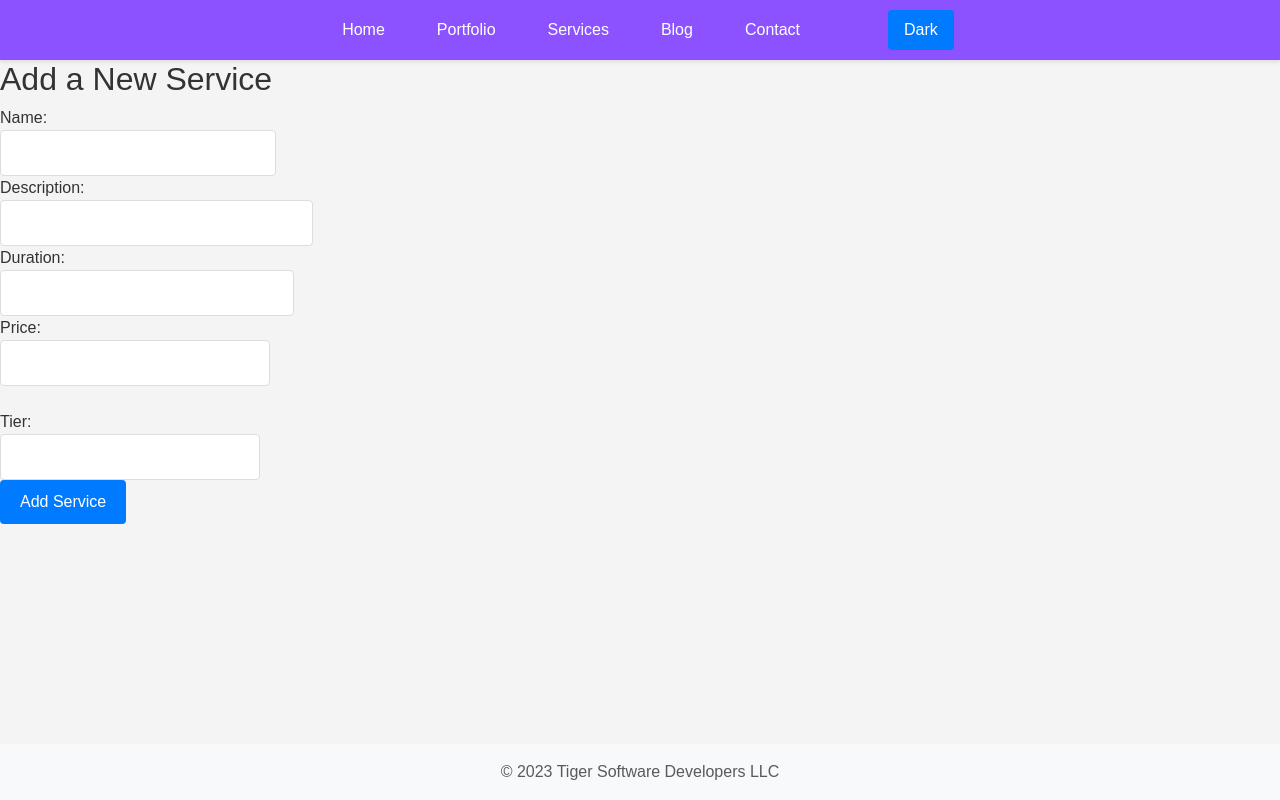
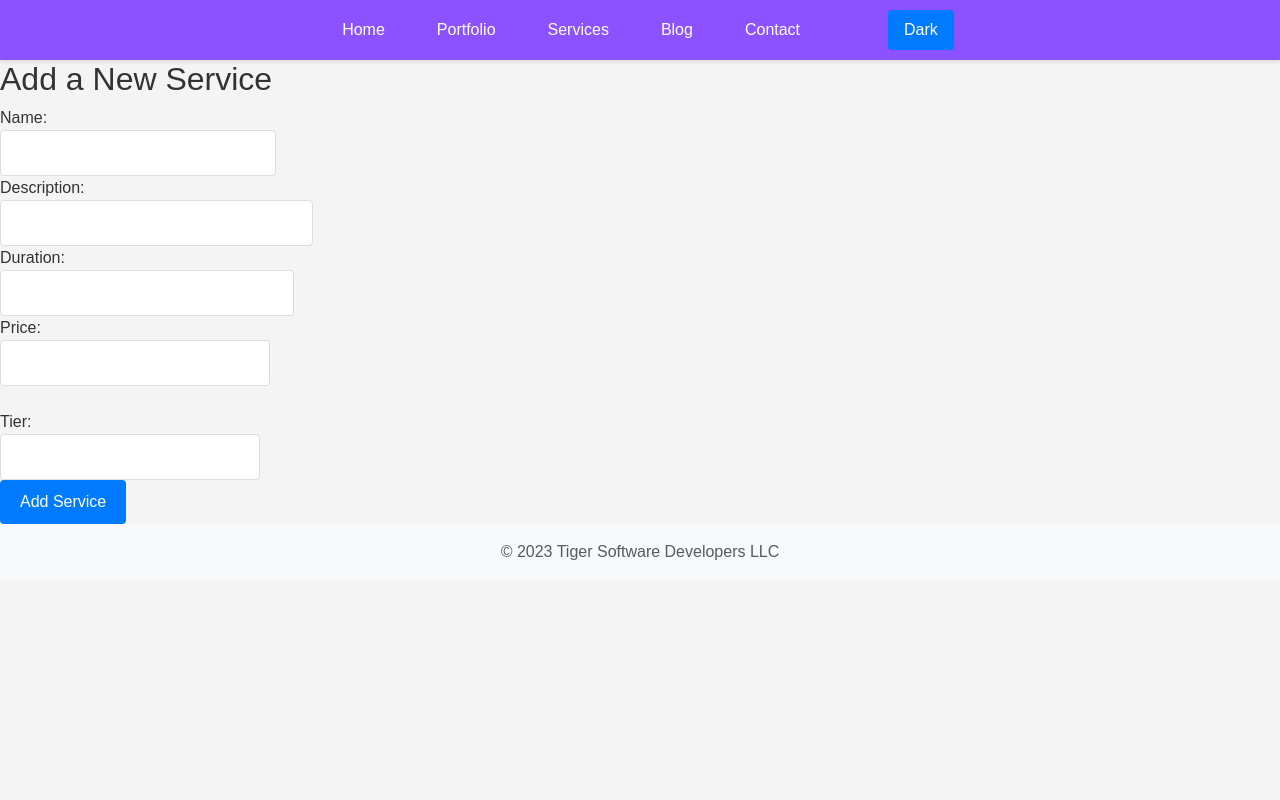
Before and after one commit to Vimaser/tiger-software-developers, a React (Create React App) app: page /createservices in a window 1280 px wide. Built offline with nearby package versions, Linux system fonts and the light colour scheme; no server answers.

Commit message:
white space fix

```diff
--- a/src/App.css
+++ b/src/App.css
@@ -12,17 +12,19 @@ body {
   line-height: 1.5;
   color: #333; /* default text color */
   background-color: #f4f4f4; /* light background color */
+  min-height: 100vh; /* Ensures minimum height of viewport */
+  display: flex;
+  flex-direction: column;
 }
 
+/* Footer styles */
 footer {
-  position: fixed; /* Fix the footer to the bottom */
-  left: 0;
-  bottom: 0;
   width: 100%;
   padding: 20px 0;
   background-color: #282c34;
   color: #ffffff;
   text-align: center;
+  /* Footer will now be at the end of content naturally */
 }
 
 /* Mobile First Styles */
@@ -71,6 +73,7 @@ button {
   max-width: 1200px;
   margin: 0 auto;
   padding: 0 20px;
+  flex: 1; /* Allows container to expand and fill available space */
 }
 
 /* Common Elements */
```
Lines whose indentation alone changed are shown as unchanged.
